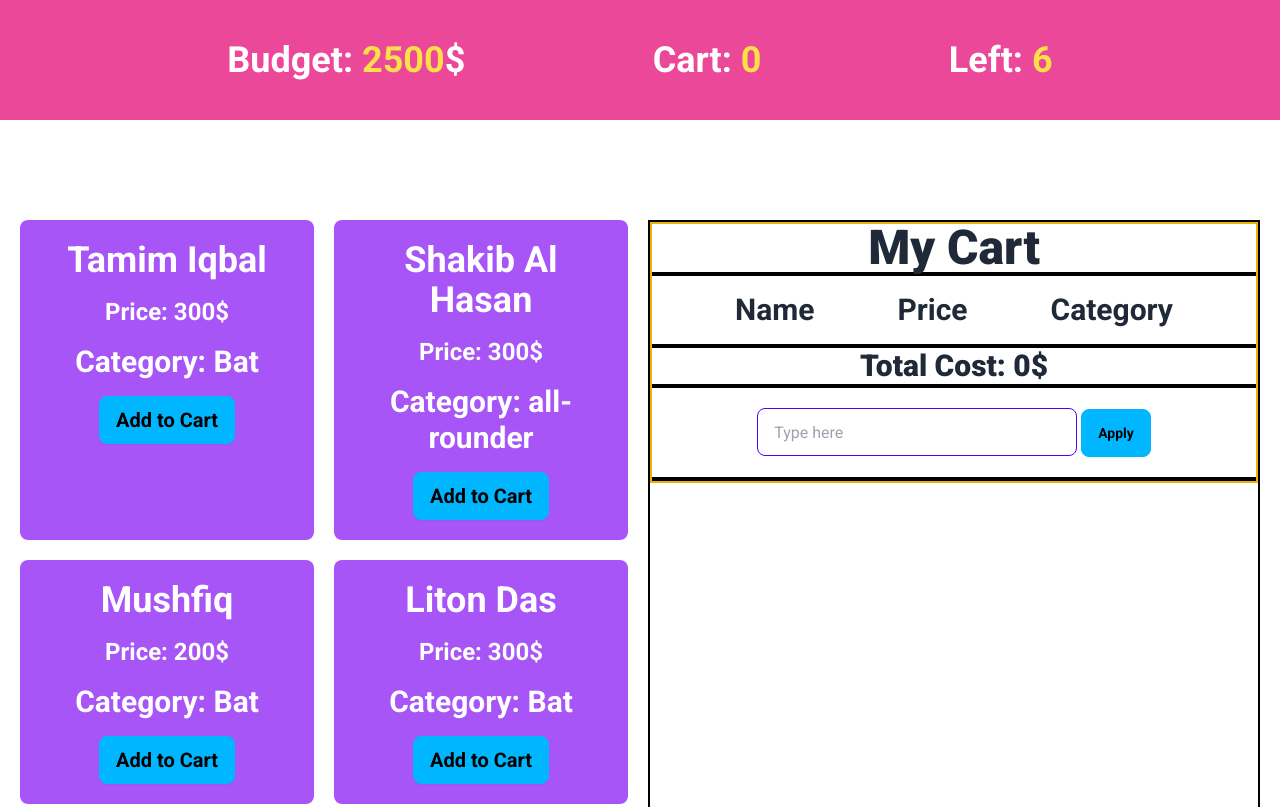
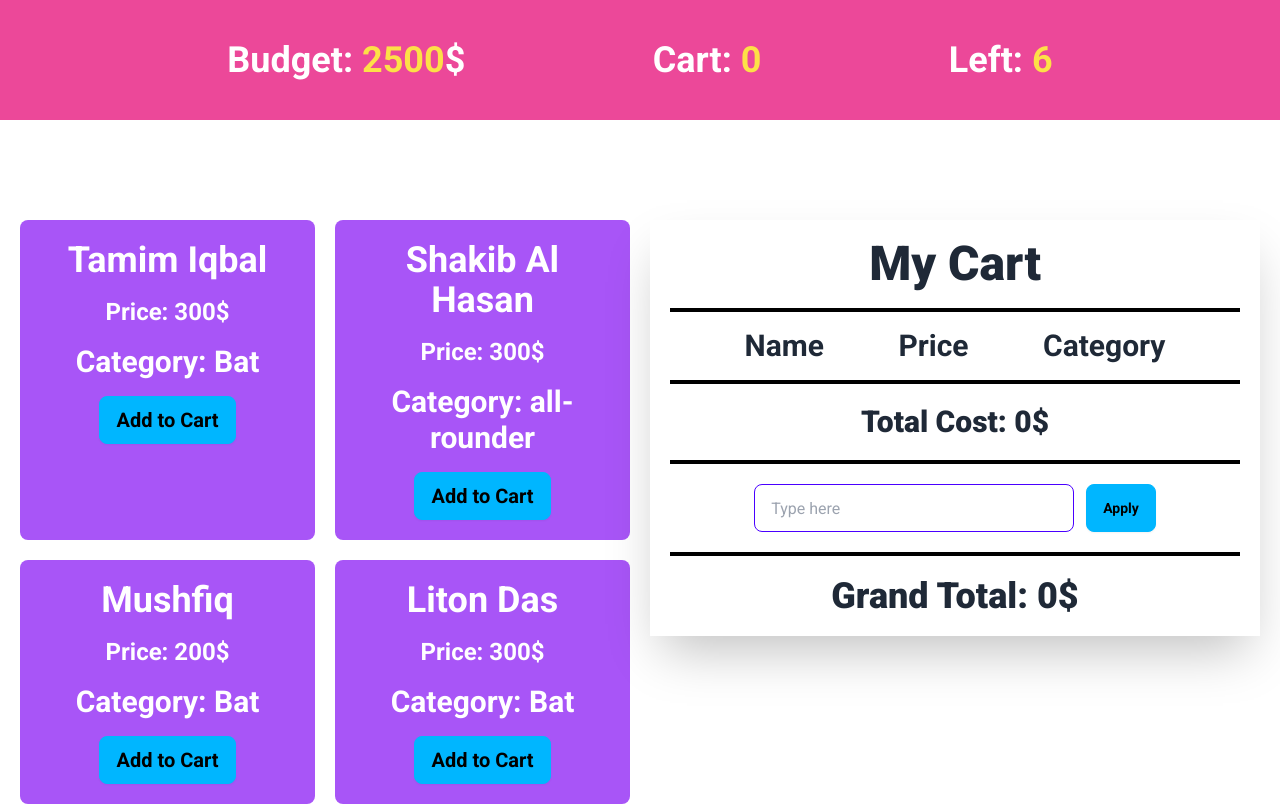
Before and after one commit to joynul24/hire_player_dom_project, a plain HTML site: page index.html in a window 1280 px wide. Shown: the top 807 px of the page. Drawn offline with nearby package versions, Linux system fonts and the light colour scheme.

Commit message:
added margin and padding

```diff
--- a/index.html
+++ b/index.html
@@ -100,21 +100,22 @@
             </div>
         </div>
         <!-- player Cost section -->
-        <div class="flex-1 border-[2px] border-black">
+        <div class="flex-1">
             <!-- const section -->
-            <div class="text-center border-[2px] border-yellow-500">
+            <div class="text-center p-5 shadow-2xl">
                 <h1 class="text-5xl font-extrabold">My Cart</h1>
-                <div class="flex justify-evenly text-3xl font-bold py-4 border-y-4 border-black">
+                <div class="flex justify-evenly text-3xl font-bold py-4 mt-5 border-y-4 border-black">
                     <div class="name">Name</div>
                     <div class="price">Price</div>
                     <div class="category">Category</div>
                 </div>
-                <h2 class="text-3xl font-extrabold">Total Cost: <span>0</span>$</h2>
-                <div class="border-y-4 border-black py-5">
+                <h2 class="text-3xl font-extrabold mt-5">Total Cost: <span>0</span>$</h2>
+                <div class="flex justify-center gap-3 border-y-4 border-black py-5 mt-5">
                     <input type="text" placeholder="Type here"
                         class="input input-bordered input-primary w-full max-w-xs" />
                         <button class="btn btn-info">Apply</button>
                 </div>
+                <h2 class="text-4xl font-extrabold mt-5">Grand Total: <span>0</span>$</h2>
             </div>
         </div>
 
```
